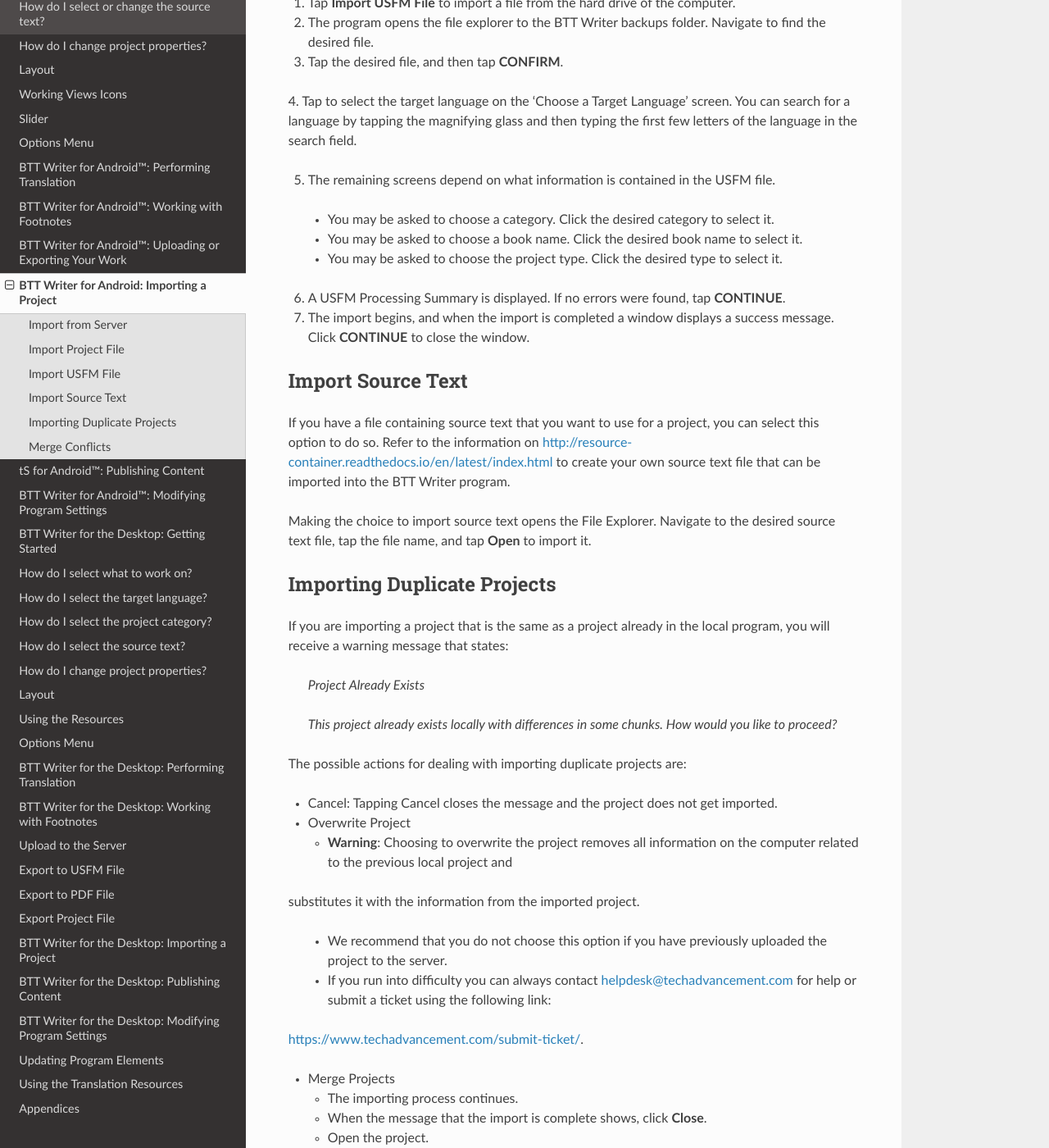
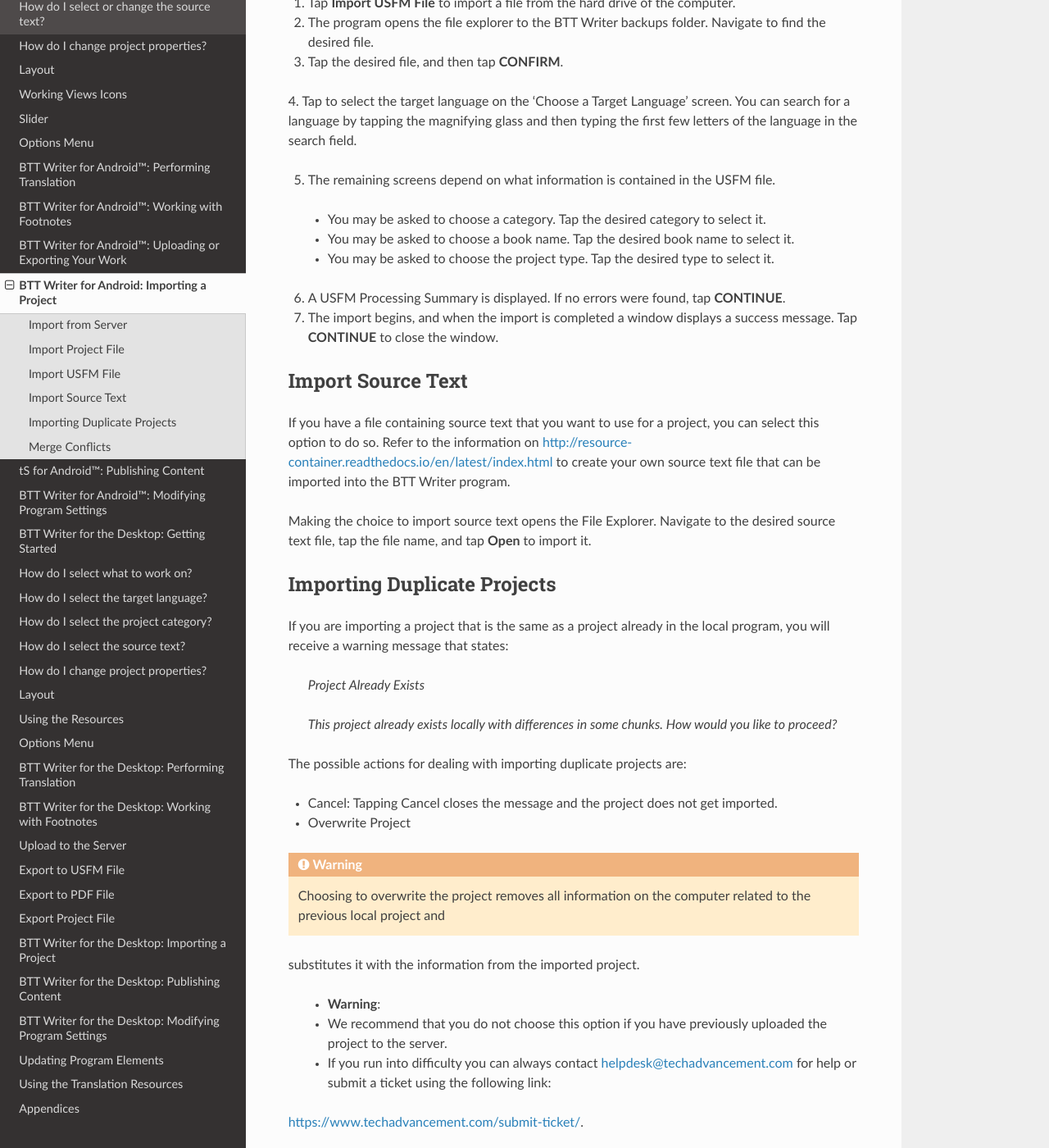
Before and after one commit to mondele/btt-writer-docs, a Sphinx documentation site: the page built from docs/tImport.rst, in a window 1280 px wide and 1400 px high, scrolled down 1901 px. Shown: the whole window at 82% size. Built offline with Sphinx 7.4.7 and the Read the Docs theme 2.0.0, drawn with Linux system fonts in a browser that asks for light colours; pages that are not in the unit, such as notebooks, are missing from menus; some of the changed text lies outside the part shown.

Commit message:
Update tImport.rst

```diff
--- a/docs/tImport.rst
+++ b/docs/tImport.rst
@@ -49,7 +49,7 @@
 
 1. Tap the desired file to import it, or tap **DISMISS** to close the option and return to the Import Options menu.
 
-2. If you import the file, you receive a success message. Click **CLOSE** to close the window.
+2. If you import the file, you receive a success message. Tap **CLOSE** to close the window.
 
 Import Project File
 --------------------
@@ -86,15 +86,15 @@
 
 5.	The remaining screens depend on what information is contained in the USFM file.
 
-    * You may be asked to choose a category. Click the desired category to select it.
+    * You may be asked to choose a category. Tap the desired category to select it.
 
-    * You may be asked to choose a book name. Click the desired book name to select it.
+    * You may be asked to choose a book name. Tap the desired book name to select it.
 
-    * You may be asked to choose the project type. Click the desired type to select it.
+    * You may be asked to choose the project type. Tap the desired type to select it.
 
 6. A USFM Processing Summary is displayed. If no errors were found, tap **CONTINUE**.
 
-7.  The import begins, and when the import is completed a window displays a success message. Click **CONTINUE** to close the window.
+7.  The import begins, and when the import is completed a window displays a success message. Tap **CONTINUE** to close the window.
 
 Import Source Text
 --------------------
@@ -123,8 +123,10 @@
 
 * Overwrite Project
 
-  * **Warning**: Choosing to overwrite the project removes all information on the computer related to the previous local project and
+.. warning:: Choosing to overwrite the project removes all information on the computer related to the previous local project and
 substitutes it with the information from the imported project.
+
+  * **Warning**:
 
   * We recommend that you do not choose this option if you have previously uploaded the project to the server.
 
@@ -135,7 +137,7 @@
 
   * The importing process continues.
 
-  * When the message that the import is complete shows, click **Close**.
+  * When the message that the import is complete shows, tap **Close**.
 
   * Open the project.
 
@@ -158,7 +160,7 @@
 
 * The project opens.
 
-* Observe that there is a triangle icon in the left column. Click the triangle icon to view only the chunks with a conflict.
+* Observe that there is a triangle icon in the left column. Tap the triangle icon to view only the chunks with a conflict.
 
   * The text that was in the translation before the import is in the upper box.
 
```
